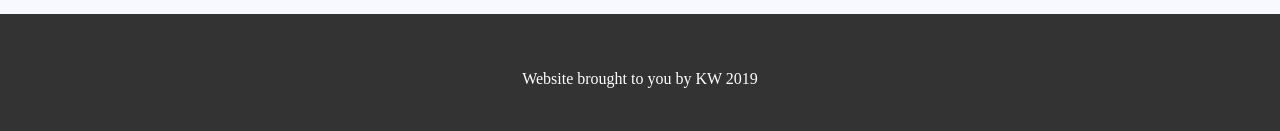
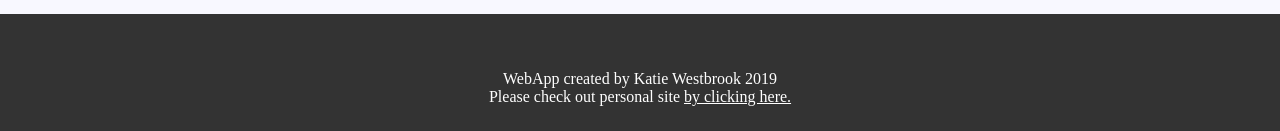
Before and after one commit to k-westbrook/i-agreatable, a React (Create React App) app: page / in a window 1280 px wide. Shown: the part 1339-1470 px from the top of the page. Built offline with nearby package versions, Linux system fonts and the light colour scheme; a web font is replaced by a local one.

Commit message:
updated footer

```diff
--- a/src/App.css
+++ b/src/App.css
@@ -270,8 +270,17 @@ color:black;
   color:white;
   height:10vh;
   padding-top:5vh;
+}
+.link-footer{
+  text-decoration: underline;
+  color:white;
+}
 
+.link-footer:visited{
+  text-decoration: underline;
+  color:white;
 }
+
 
 .leave-a-comment-text{
   text-align: left;
--- a/src/Footer.js
+++ b/src/Footer.js
@@ -3,15 +3,11 @@ import './App.css';
 
 class Footer extends React.Component {
 
-
-
   render() {
     return (
       <div className="footer">
-        <p>
-          Website brought to you by KW
-             2019
-</p>
+        <p>WebApp created by Katie Westbrook 2019<br />
+          Please check out personal site  <a className='link-footer' href='http://katherine-westbrook.com/'>by clicking here.</a>  </p>
       </div>
     );
   }
```
